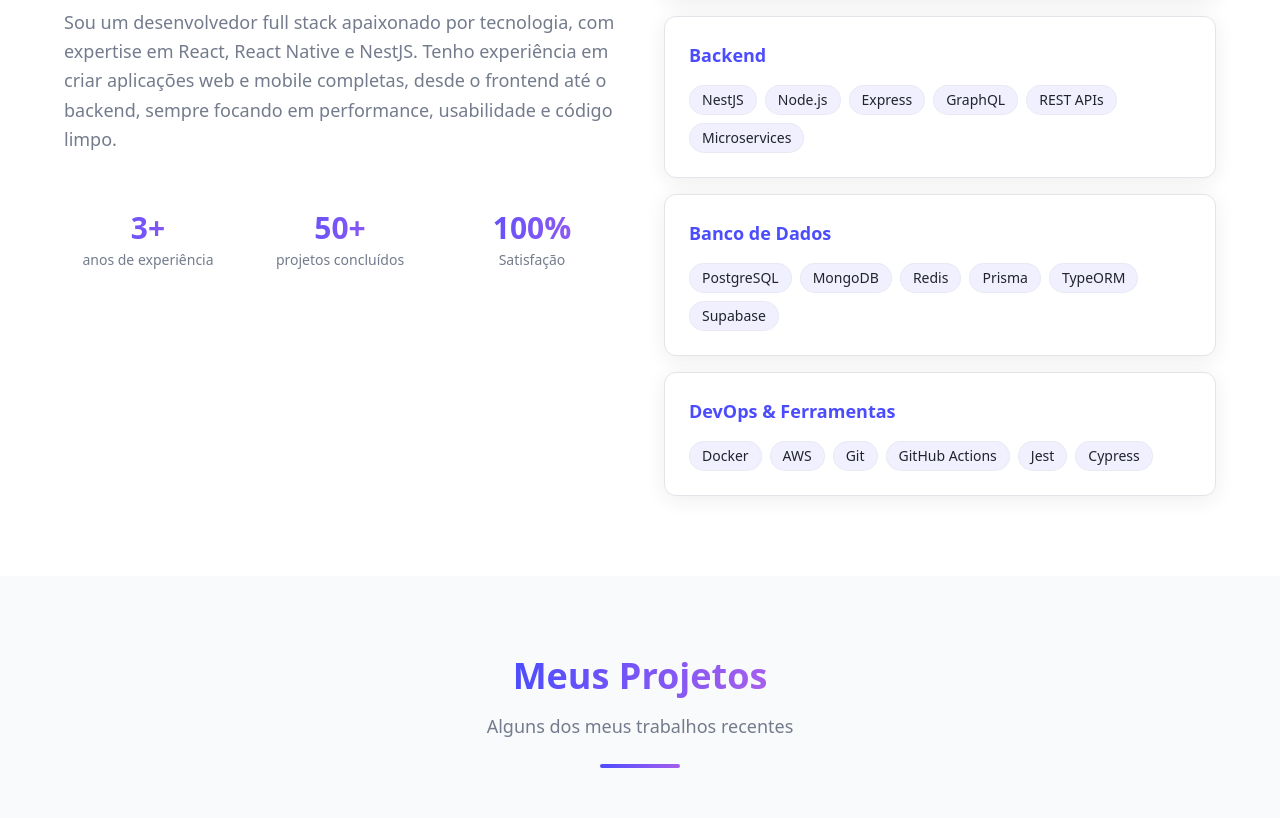
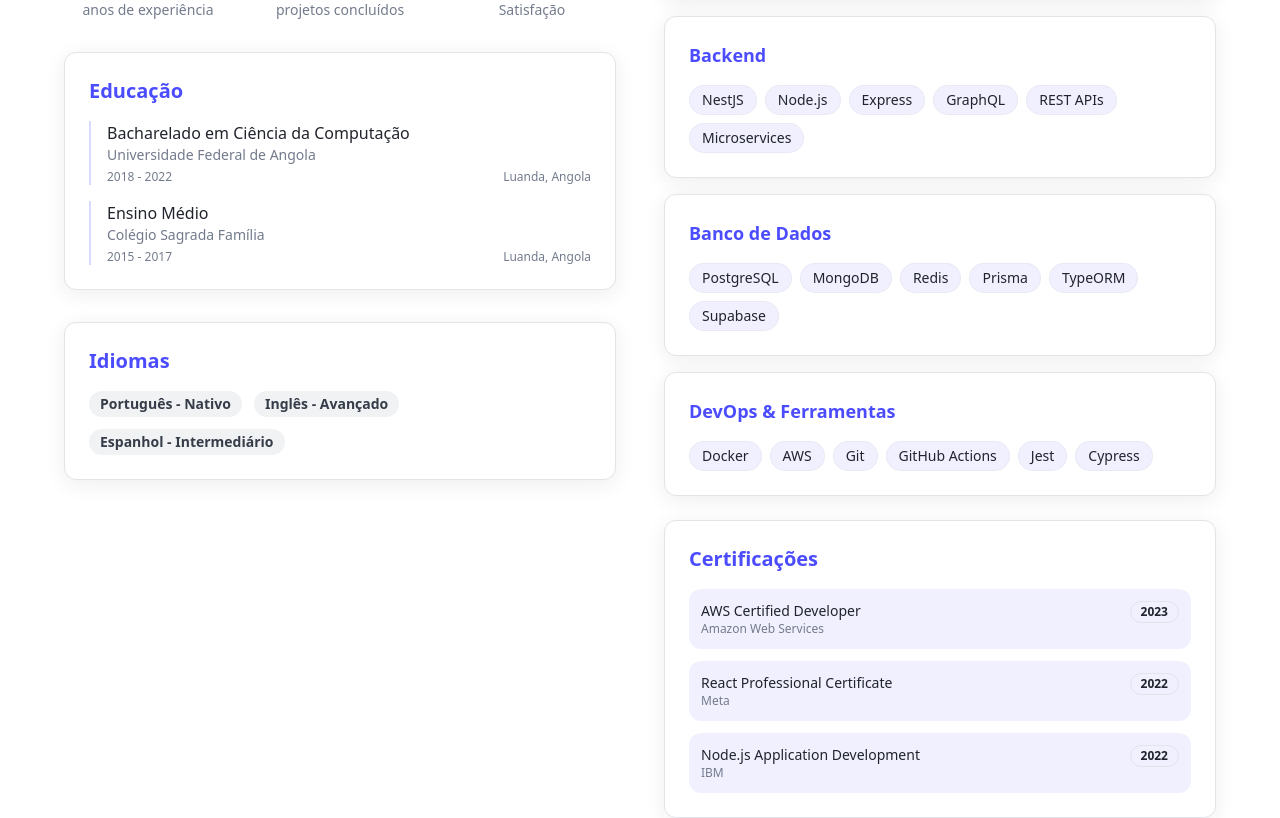
Before and after one commit to renekemalandua/my-portfolio, a React (Vite) app: page / in a window 1280 px wide. Shown: the part 1222-2040 px from the top of the page. Built offline with nearby package versions, Linux system fonts and the light colour scheme.

Commit message:
Add education and language details
Add sections for education (high school, college) and certifications, as well as a section for spoken languages to the About page.

```diff
--- a/src/components/sections/AboutSection.tsx
+++ b/src/components/sections/AboutSection.tsx
@@ -3,7 +3,9 @@ import { useTranslation } from 'react-i18next';
 import { useInView } from 'framer-motion';
 import { useRef } from 'react';
 import { Card, CardContent } from '@/components/ui/card';
+import { Badge } from '@/components/ui/badge';
 import skillsData from '@/data/skills.json';
+import educationData from '@/data/education.json';
 
 const AboutSection = () => {
   const { t, i18n } = useTranslation();
@@ -39,20 +41,20 @@ const AboutSection = () => {
             <div className="w-20 h-1 bg-gradient-primary mx-auto rounded-full" />
           </motion.div>
 
-          <div className="grid lg:grid-cols-2 gap-12 items-center">
-            {/* Left Column - About Text */}
+          <div className="grid lg:grid-cols-2 gap-12 items-start">
+            {/* Left Column - About Text & Stats */}
             <motion.div
               initial={{ opacity: 0, x: -30 }}
               animate={isInView ? { opacity: 1, x: 0 } : { opacity: 0, x: -30 }}
               transition={{ duration: 0.6, delay: 0.2 }}
-              className="space-y-6"
+              className="space-y-8"
             >
               <p className="text-lg text-muted-foreground leading-relaxed">
                 {t('about.description')}
               </p>
 
               {/* Stats */}
-              <div className="grid grid-cols-3 gap-6 pt-8">
+              <div className="grid grid-cols-3 gap-6">
                 {stats.map((stat, index) => (
                   <motion.div
                     key={index}
@@ -70,17 +72,53 @@ const AboutSection = () => {
                   </motion.div>
                 ))}
               </div>
+
+              {/* Education */}
+              <Card className="shadow-card">
+                <CardContent className="p-6">
+                  <h3 className="text-xl font-semibold mb-4 text-primary">{t('about.education')}</h3>
+                  <div className="space-y-4">
+                    {educationData.education.map((edu, index) => (
+                      <div key={index} className="border-l-2 border-primary/20 pl-4">
+                        <h4 className="font-medium text-foreground">
+                          {edu.degree[i18n.language as 'pt' | 'en']}
+                        </h4>
+                        <p className="text-sm text-muted-foreground">{edu.institution}</p>
+                        <div className="flex justify-between items-center mt-1">
+                          <span className="text-xs text-muted-foreground">{edu.period}</span>
+                          <span className="text-xs text-muted-foreground">{edu.location}</span>
+                        </div>
+                      </div>
+                    ))}
+                  </div>
+                </CardContent>
+              </Card>
+
+              {/* Languages */}
+              <Card className="shadow-card">
+                <CardContent className="p-6">
+                  <h3 className="text-xl font-semibold mb-4 text-primary">{t('about.languages')}</h3>
+                  <div className="flex flex-wrap gap-3">
+                    {educationData.languages.map((lang, index) => (
+                      <Badge key={index} variant="secondary" className="text-sm">
+                        {lang.language[i18n.language as 'pt' | 'en']} - {lang.level[i18n.language as 'pt' | 'en']}
+                      </Badge>
+                    ))}
+                  </div>
+                </CardContent>
+              </Card>
             </motion.div>
 
-            {/* Right Column - Skills */}
+            {/* Right Column - Skills & Certifications */}
             <motion.div
               initial={{ opacity: 0, x: 30 }}
               animate={isInView ? { opacity: 1, x: 0 } : { opacity: 0, x: 30 }}
               transition={{ duration: 0.6, delay: 0.3 }}
               className="space-y-6"
             >
+              {/* Skills */}
+              <div>
                 <h3 className="text-2xl font-semibold mb-6">{t('about.skills')}</h3>
-
                 <div className="space-y-4">
                   {skillsData.skills.map((skillGroup, index) => (
                     <Card key={index} className="shadow-card hover:shadow-floating transition-shadow">
@@ -103,6 +141,27 @@ const AboutSection = () => {
                     </Card>
                   ))}
                 </div>
+              </div>
+
+              {/* Certifications */}
+              <Card className="shadow-card">
+                <CardContent className="p-6">
+                  <h3 className="text-xl font-semibold mb-4 text-primary">{t('about.certifications')}</h3>
+                  <div className="space-y-3">
+                    {educationData.certifications.map((cert, index) => (
+                      <div key={index} className="flex justify-between items-start p-3 bg-tech-badge rounded-lg">
+                        <div>
+                          <h4 className="font-medium text-foreground text-sm">{cert.name}</h4>
+                          <p className="text-xs text-muted-foreground">{cert.issuer}</p>
+                        </div>
+                        <Badge variant="outline" className="text-xs">
+                          {cert.year}
+                        </Badge>
+                      </div>
+                    ))}
+                  </div>
+                </CardContent>
+              </Card>
             </motion.div>
           </div>
         </motion.div>
--- /dev/null
+++ b/src/data/education.json
@@ -0,0 +1,71 @@
+{
+  "education": [
+    {
+      "degree": {
+        "pt": "Bacharelado em Ciência da Computação",
+        "en": "Bachelor's in Computer Science"
+      },
+      "institution": "Universidade Federal de Angola",
+      "period": "2018 - 2022",
+      "location": "Luanda, Angola"
+    },
+    {
+      "degree": {
+        "pt": "Ensino Médio",
+        "en": "High School"
+      },
+      "institution": "Colégio Sagrada Família",
+      "period": "2015 - 2017",
+      "location": "Luanda, Angola"
+    }
+  ],
+  "certifications": [
+    {
+      "name": "AWS Certified Developer",
+      "issuer": "Amazon Web Services",
+      "year": "2023"
+    },
+    {
+      "name": "React Professional Certificate",
+      "issuer": "Meta",
+      "year": "2022"
+    },
+    {
+      "name": "Node.js Application Development",
+      "issuer": "IBM",
+      "year": "2022"
+    }
+  ],
+  "languages": [
+    {
+      "language": {
+        "pt": "Português",
+        "en": "Portuguese"
+      },
+      "level": {
+        "pt": "Nativo",
+        "en": "Native"
+      }
+    },
+    {
+      "language": {
+        "pt": "Inglês",
+        "en": "English"
+      },
+      "level": {
+        "pt": "Avançado",
+        "en": "Advanced"
+      }
+    },
+    {
+      "language": {
+        "pt": "Espanhol",
+        "en": "Spanish"
+      },
+      "level": {
+        "pt": "Intermediário",
+        "en": "Intermediate"
+      }
+    }
+  ]
+}
--- a/src/i18n/locales/en.json
+++ b/src/i18n/locales/en.json
@@ -17,6 +17,9 @@
     "title": "About me",
     "description": "I'm a full stack developer passionate about technology, with expertise in React, React Native and NestJS. I have experience creating complete web and mobile applications, from frontend to backend, always focusing on performance, usability and clean code.",
     "skills": "Skills",
+    "education": "Education",
+    "certifications": "Certifications",
+    "languages": "Languages",
     "experience": "Experience",
     "years": "years of experience",
     "projects": "completed projects"
--- a/src/i18n/locales/pt.json
+++ b/src/i18n/locales/pt.json
@@ -17,6 +17,9 @@
     "title": "Sobre mim",
     "description": "Sou um desenvolvedor full stack apaixonado por tecnologia, com expertise em React, React Native e NestJS. Tenho experiência em criar aplicações web e mobile completas, desde o frontend até o backend, sempre focando em performance, usabilidade e código limpo.",
     "skills": "Habilidades",
+    "education": "Educação",
+    "certifications": "Certificações",
+    "languages": "Idiomas",
     "experience": "Experiência",
     "years": "anos de experiência",
     "projects": "projetos concluídos"
```
Lines whose indentation alone changed are shown as unchanged.
